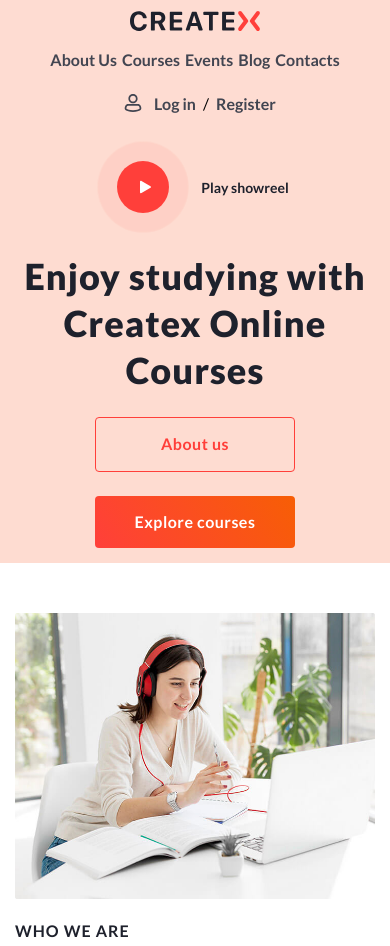
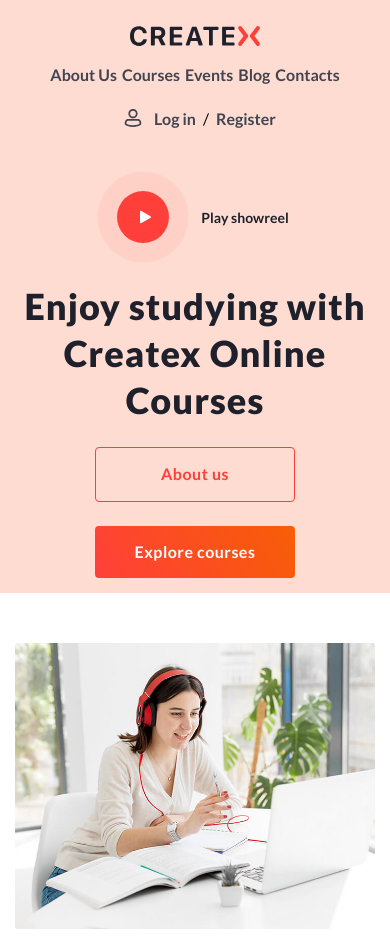
Before and after one commit to Mikhaillayout/lesson_18, a plain HTML site: page index.html in a window 390 px wide. Shown: the top 946 px of the page. Drawn offline with Linux system fonts and the light colour scheme.

Commit message:
Add files via upload

```diff
--- a/css/header.css
+++ b/css/header.css
@@ -3,6 +3,7 @@
   min-width: 100%;
   z-index: 50;
   background: #fedcd2;
+  padding: 15px 0;
 }
 .header__container {
   min-height: 52.39px;
--- a/css/style.css
+++ b/css/style.css
@@ -111,7 +111,7 @@ body {
 
 @media (max-width: 935px) {
   .main {
-    padding-top: 75px;
+    padding-top: 105px;
   }
   .main__top {
     grid-template-columns: 1fr;
@@ -129,7 +129,7 @@ body {
 }
 @media (max-width: 715px) {
   .main {
-    padding-top: 145px;
+    padding-top: 175px;
   }
   .main__top {
     grid-template-rows: auto;
```
